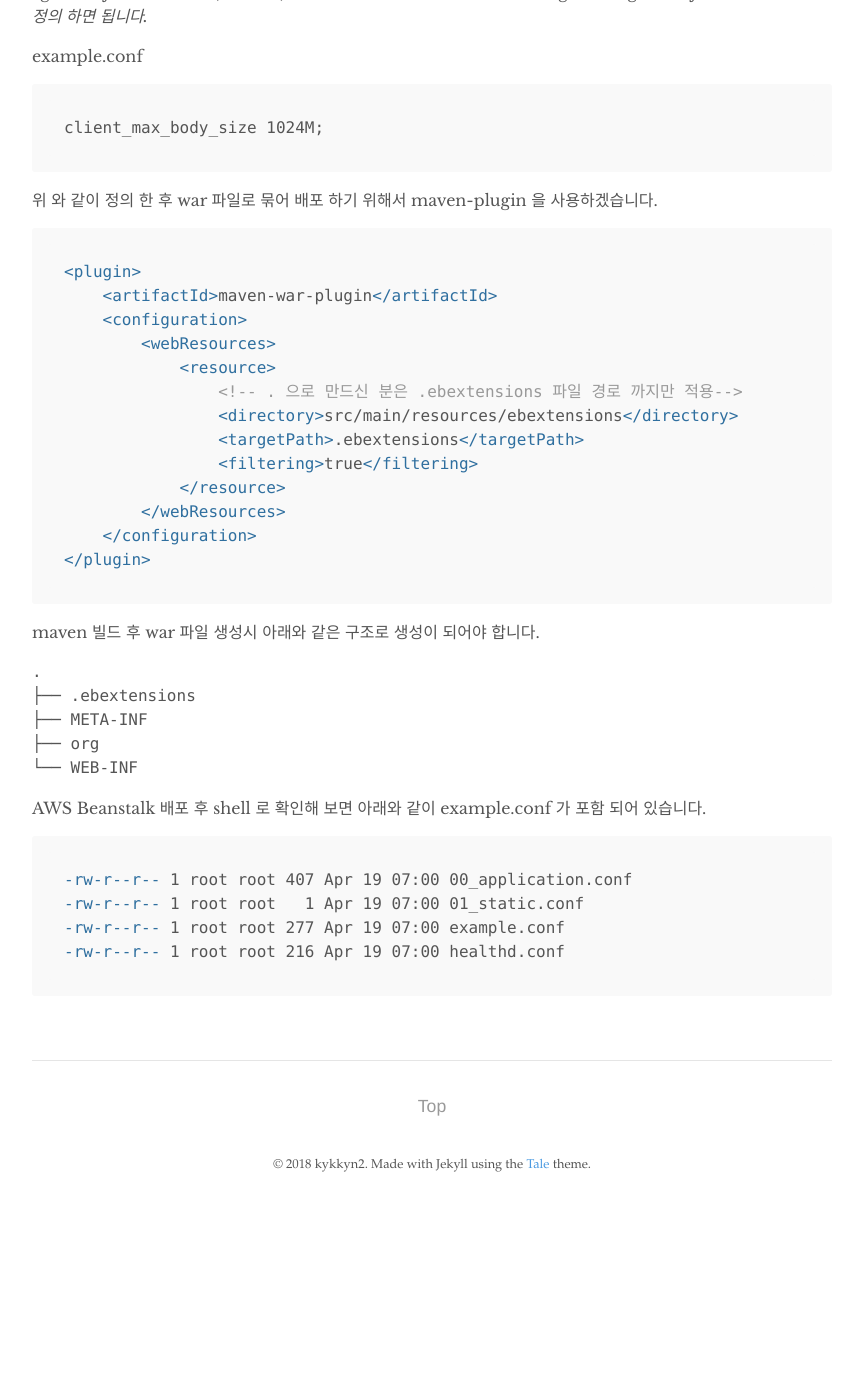
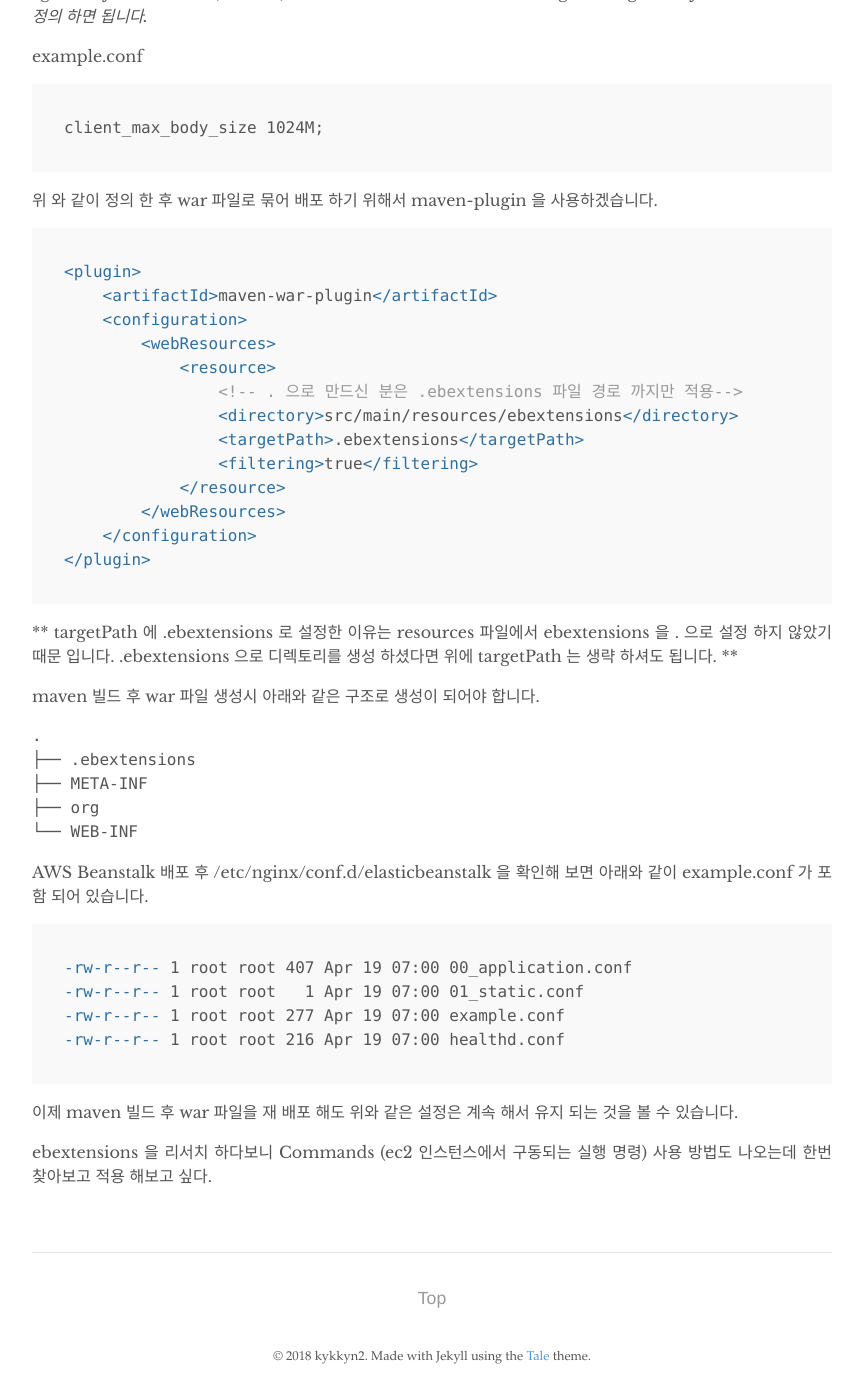
Before and after one commit to kykkyn2/kykkyn2.github.io, a Jekyll site: the page built from _posts/2018-04-20-ebextensions.md, in a window 1280 px wide and 1400 px high, scrolled down 1199 px. Shown: the whole window, without its empty margins (208-1071 px from the left). Built offline with Jekyll 4.4.1, drawn with Linux system fonts in a browser that asks for light colours; before the commit the page ends 2407 px from its top, so only the background shows below that.

Commit message:
ebextensions blog 추가

````diff
--- a/_posts/2018-04-20-ebextensions.md
+++ b/_posts/2018-04-20-ebextensions.md
@@ -58,6 +58,11 @@ client_max_body_size 1024M;
     </configuration>
 </plugin>
 ```
+
+** targetPath 에 .ebextensions 로 설정한 이유는 resources 파일에서 ebextensions 을 . 으로 설정 하지 않았기 때문 입니다.
+.ebextensions 으로 디렉토리를 생성 하셨다면 위에 targetPath 는 생략 하셔도 됩니다.
+**
+
 maven 빌드 후 war 파일 생성시 아래와 같은 구조로 생성이 되어야 합니다.
 
 <pre>
@@ -68,7 +73,7 @@ maven 빌드 후 war 파일 생성시 아래와 같은 구조로 생성이 되
 └── WEB-INF
 </pre>
 
-AWS Beanstalk 배포 후 shell 로 확인해 보면 아래와 같이 example.conf 가 포함 되어 있습니다.
+AWS Beanstalk 배포 후 /etc/nginx/conf.d/elasticbeanstalk 을 확인해 보면 아래와 같이 example.conf 가 포함 되어 있습니다.
 
 ```shell
 -rw-r--r-- 1 root root 407 Apr 19 07:00 00_application.conf
@@ -76,3 +81,6 @@ AWS Beanstalk 배포 후 shell 로 확인해 보면 아래와 같이 example.con
 -rw-r--r-- 1 root root 277 Apr 19 07:00 example.conf
 -rw-r--r-- 1 root root 216 Apr 19 07:00 healthd.conf
 ```
+이제 maven 빌드 후 war 파일을 재 배포 해도 위와 같은 설정은 계속 해서 유지 되는 것을 볼 수 있습니다.
+
+ebextensions 을 리서치 하다보니 Commands (ec2 인스턴스에서 구동되는 실행 명령) 사용 방법도 나오는데 한번 찾아보고 적용 해보고 싶다.
````
